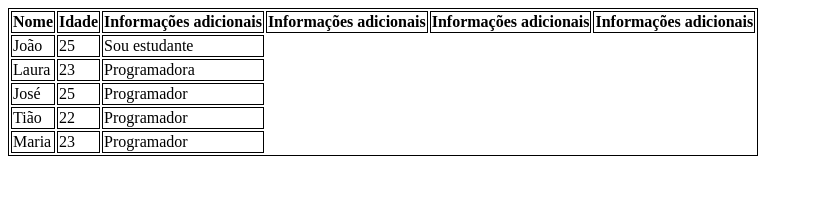
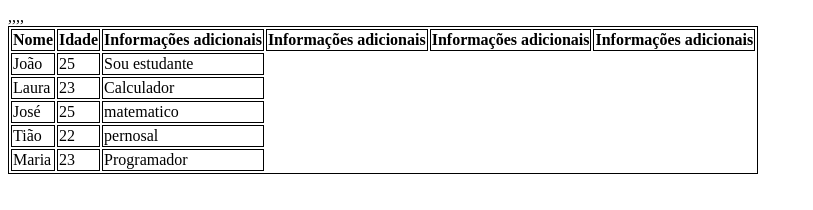
Before and after one commit to Irgulino/Aula-Tabela, a plain HTML site: page index1.html in a window 1280 px wide. Shown: the whole page, without its empty margins (0-813 px from the left). Drawn offline with Linux system fonts and the light colour scheme.

Commit message:
mudando de progamador para calculador

```diff
--- a/index1.html
+++ b/index1.html
@@ -1,4 +1,4 @@
-<!DOCTYPE html>
+,,,,<!DOCTYPE html>
 <html lang="en">
 <head>
     <meta charset="UTF-8">
@@ -32,17 +32,17 @@
             <tr>
                 <td>Laura</td>
                 <td>23</td>
-                <td>Programadora</td>
+                <td>Calculador</td>
             </tr>
             <tr>
                 <td>José</td>
                 <td>25</td>
-                <td>Programador</td>
+                <td>matematico</td>
             </tr>
             <tr>
                 <td>Tião</td>
                 <td>22</td>
-                <td>Programador</td>
+                <td>pernosal</td>
             </tr>
             <tr>
                 <td>Maria</td>
```
